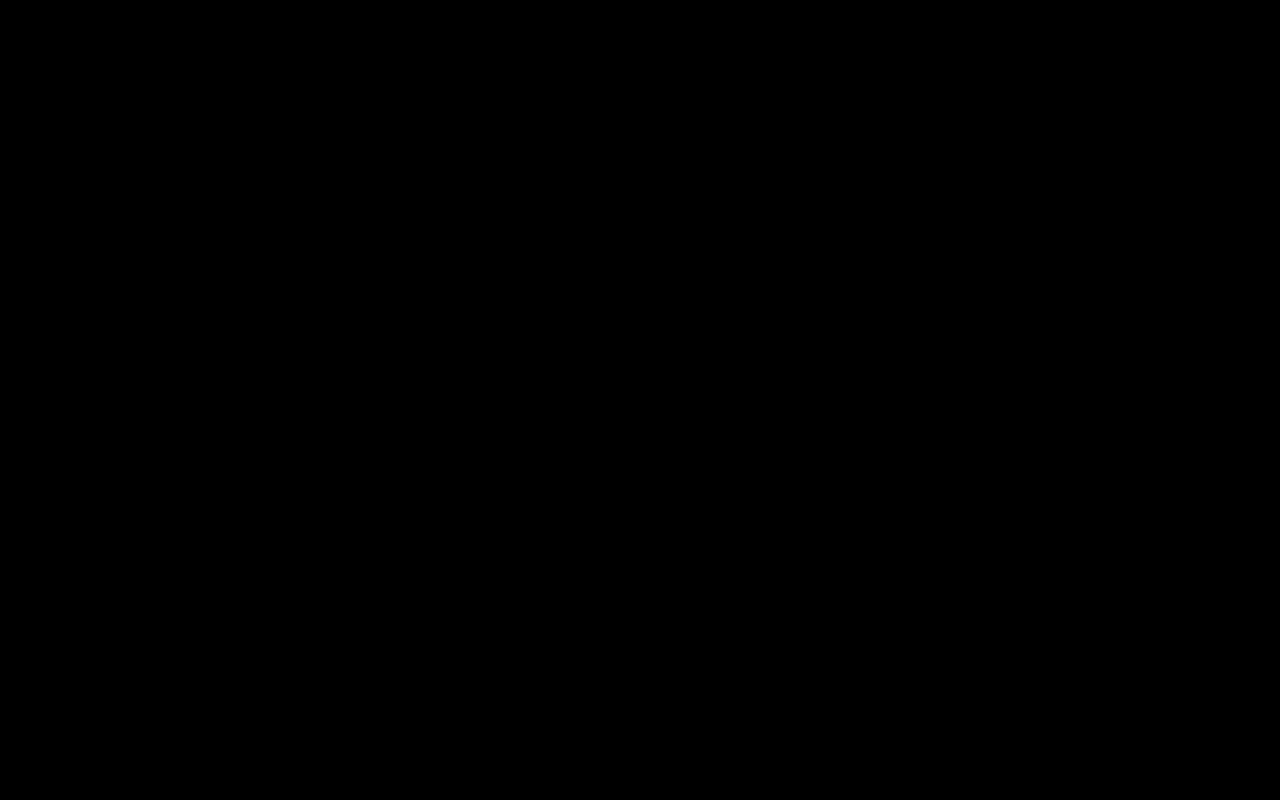
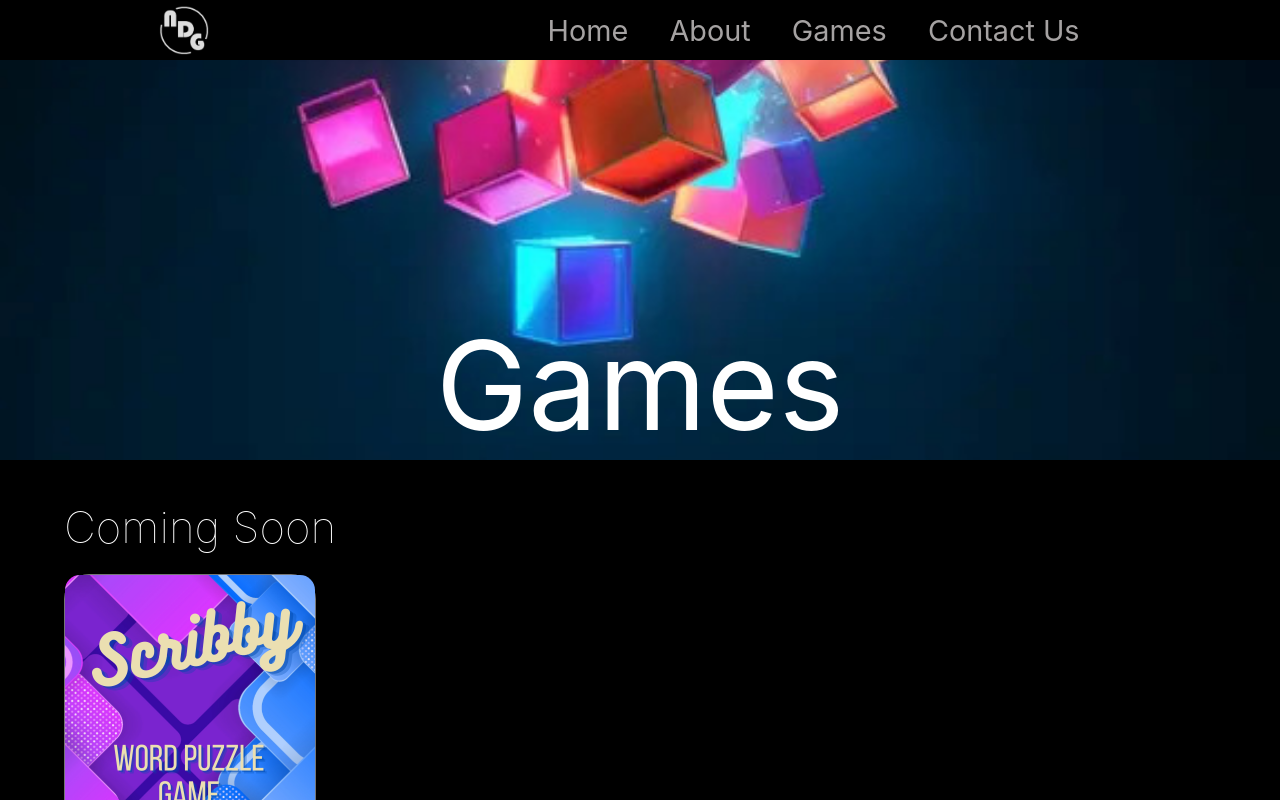
Before and after one commit to SamCentury1/no_damn_good, a React (Create React App) app: page /games in a window 1280 px wide. Before the commit this address had no page. Shown: the top 800 px of the page. Built offline with nearby package versions, Linux system fonts and the light colour scheme; a web font is replaced by a local one.

Commit message:
added the route to the 'games' page

```diff
--- a/src/App.js
+++ b/src/App.js
@@ -6,6 +6,7 @@ import HomePage from './views/home_page/HomePage';
 import About from './views/about/About';
 import ScribbyPage2 from './views/scribby/ScribbyPage2';
 import PrivacyPage from './components/PrivacyPage/PrivacyPage';
+import GamesPage from './views/games_page/GamesPage';
 // import NavBar from './components/NavBar/NavBar';
 // import Footer from './components/Footer'
 
@@ -24,6 +25,9 @@ function App() {
 
           <Route path="/about" element={<About/>} />
 
+          <Route path="/games" element={<GamesPage/>} />
+
+
         </Routes>
 
       </div>
--- a/src/components/GamePage/GamePage.css
+++ b/src/components/GamePage/GamePage.css
@@ -137,7 +137,6 @@
     height: 100%;
     display: flex;
     flex-direction: column;
-
     justify-content: space-around;
     align-items: center;
     padding: 30px 0px;
@@ -153,7 +152,7 @@
 /* ================================================================
 ========================= MOBILE =================================
 ================================================================= */
-@media only screen and (max-width: 768px) {
+@media only screen and (max-width: 1200px) {
     .game-page-container {
         height: 100%;
         /* height: calc(100vh - 60px); */
@@ -161,6 +160,16 @@
         display: flex;
         flex-direction: column;
         justify-content: center;
+    }
+
+    .game-details-container{
+        width: 100%;
+        height: 100%;
+        display: flex;
+        flex-direction: column;
+        justify-content: space-around;
+        align-items: center;
+        padding: 00px 0px;
     }
 
     .game-left-panel {
@@ -184,9 +193,11 @@
         align-items: center;
     }
 
+
     .game-main-logo {
         border-radius: 10%;
         width: 100%;
+        max-width: 350px;
     }
 
     .game-app-store-container {
@@ -223,5 +234,8 @@
         padding: 10px;
     }
 
+    .game-right-panel-links {
+        display: none;
+    }
 
 }
--- a/src/components/GamePage/components/Carousel/Carousel.js
+++ b/src/components/GamePage/components/Carousel/Carousel.js
@@ -86,11 +86,10 @@ const Carousel = ({gameData}) => {
         var initial = {}
         var animate = {}
         if (direction === 'left') {
+            initial = {x:'-250%', scale: 0.0}
+            animate = {x:'-250%', scale: 0.0}
+        } else if (direction === 'right') {
             initial = {x:'-150%', scale: 0.5}
-            animate = {x:'-250%', scale: 0.0}
-
-        } else if (direction === 'right') {
-            initial = {x:'-250%', scale: 0.0}
             animate = {x:'-250%', scale: 0.0}
         } else {
             initial = {x:'-250%', scale: 0.0}
@@ -105,11 +104,10 @@ const Carousel = ({gameData}) => {
         var initial = {}
         var animate = {}
         if (direction === 'left') {
+            initial = {x:'-250%', scale: 0.0}
+            animate = {x:'-150%', scale: 0.5}
+        } else if (direction === 'right') {
             initial = {x:'0%', scale: 1.0}
-            animate = {x:'-150%', scale: 0.5}
-
-        } else if (direction === 'right') {
-            initial = {x:'-250%', scale: 0.0}
             animate = {x:'-150%', scale: 0.5}
         } else {
             initial = {x:'-150%', scale: 0.5}
@@ -125,11 +123,11 @@ const Carousel = ({gameData}) => {
         var initial = {}
         var animate = {}
         if (direction === 'left') {
+            initial = {x:'-150%', scale: 0.5}
+            animate = {x:'0%', scale: 1.0}
+        } else if (direction === 'right'){
             initial = {x:'150%', scale: 0.5}
             animate = {x:'0%', scale: 1}
-        } else if (direction === 'right'){
-            initial = {x:'-150%', scale: 0.5}
-            animate = {x:'0%', scale: 1.0}
         } else {
             initial = {x:'0%', scale: 1}
             animate = {x:'0%', scale: 1}
@@ -142,10 +140,10 @@ const Carousel = ({gameData}) => {
         var initial = {}
         var animate = {}
         if (direction === 'left') {
-            initial = {x:'250%', scale: 0.0}
+            initial = {x:'0%', scale: 1.0}
             animate = {x:'150%', scale: 0.5}
         } else if (direction === 'right') {
-            initial = {x:'0%', scale: 1.0}
+            initial = {x:'250%', scale: 0.0}
             animate = {x:'150%', scale: 0.5}
         } else {
             initial = {x:'150%', scale: 0.5}
@@ -159,11 +157,10 @@ const Carousel = ({gameData}) => {
         var initial = {}
         var animate = {}
         if (direction === 'left') {
+            initial = {x:'150%', scale: 0.5}
+            animate = {x:'250%', scale: 0.0}
+        } else if (direction === 'right') {
             initial = {x:'250%', scale: 0.0}
-            animate = {x:'250%', scale: 0.0}
-
-        } else if (direction === 'right') {
-            initial = {x:'150%', scale: 0.5}
             animate = {x:'250%', scale: 0.0}
         } else {
             initial = {x:'250%', scale: 0.0}
@@ -194,7 +191,7 @@ const Carousel = ({gameData}) => {
                     >
                         <img
                             className='carousel-image side-image'
-                            src={require(`../../../../assets/img/${data.gameName}/gameplay_${getCurrentIndexNumber(currentIndex+2, data.images)}.png`)}
+                            src={require(`../../../../assets/img/${data.gameName}/gameplay_${getCurrentIndexNumber(currentIndex-2, data.images)}.png`)}
                             alt=''
 
                         />
@@ -210,7 +207,7 @@ const Carousel = ({gameData}) => {
                     >
                         <img
                             className='carousel-image'
-                            src={require(`../../../../assets/img/${data.gameName}/gameplay_${getCurrentIndexNumber(currentIndex+1, data.images)}.png`)}
+                            src={require(`../../../../assets/img/${data.gameName}/gameplay_${getCurrentIndexNumber(currentIndex-1, data.images)}.png`)}
                             alt=''
 
                         />
@@ -238,7 +235,7 @@ const Carousel = ({gameData}) => {
                     >
                         <img
                             className='carousel-image'
-                            src={require(`../../../../assets/img/${data.gameName}/gameplay_${getCurrentIndexNumber(currentIndex-1,data.images)}.png`)}
+                            src={require(`../../../../assets/img/${data.gameName}/gameplay_${getCurrentIndexNumber(currentIndex+1,data.images)}.png`)}
                             alt=''
 
                         />
@@ -253,7 +250,7 @@ const Carousel = ({gameData}) => {
                     >
                         <img
                             className='carousel-image side-image'
-                            src={require(`../../../../assets/img/${data.gameName}/gameplay_${getCurrentIndexNumber(currentIndex-2,data.images)}.png`)}
+                            src={require(`../../../../assets/img/${data.gameName}/gameplay_${getCurrentIndexNumber(currentIndex+2,data.images)}.png`)}
                             alt=''
                         />
                     </motion.div>
--- /dev/null
+++ b/src/views/games_page/GamesPage.css
@@ -0,0 +1,55 @@
+.games-page-container {
+    display: flex;
+    flex-direction: column;
+    height: 100%;
+}
+
+
+
+.games-page-head-container {
+    background-color: blue;
+    height: 50vh;
+    display: flex;
+    flex-direction: column;
+    justify-content: flex-end;
+    align-items: center;
+}
+
+.game-page-head-image {
+    height: 100%;
+    width: 100%;
+    position: absolute;
+    object-fit:cover;
+}
+
+.games-page-head-label {
+    font-size: 124px;
+    color: white;
+    z-index: 1;
+
+}
+
+.games-page-content-section {
+    height: 100vh;
+    background-color: black;
+    padding: 20px 0px;
+}
+
+.coming-soon-label {
+    width: 90%;
+    font-size: 44px;
+    color: white;
+    font-weight: 100;
+    margin: auto;
+    padding: 20px 0px;
+}
+
+.coming-soon-container {
+    width: 90%;
+    margin: auto;
+    display: flex;
+    flex-direction: row;
+    flex-wrap: wrap;
+    justify-content: flex-start;
+    align-items: center;
+}
--- /dev/null
+++ b/src/views/games_page/GamesPage.js
@@ -0,0 +1,33 @@
+import React from 'react'
+import './GamesPage.css'
+import NavBar from '../../components/NavBar/NavBar'
+import Footer from '../../components/Footer/Footer'
+import PortfolioCard from '../home_page/components/portfolio/components/portfolio_card/PortfolioCard'
+
+const GamesPage = () => {
+  return (
+    <div className='games-page-container'>
+        <NavBar/>
+
+        <div className='games-page-head-container'>
+            <img src={require('../../assets/img/temp_games_page_bg.jpg')} alt='' className='game-page-head-image' />
+
+            <div className='games-page-head-label'>Games</div>
+        </div>
+
+        <div className='games-page-content-section'>
+            <div className='coming-soon-label'>Coming Soon</div>
+            <div className='coming-soon-container'>
+                <div>
+                    < PortfolioCard app={'scribby'} />
+                </div>
+            </div>
+        </div>
+
+        <Footer/>
+
+    </div>
+  )
+}
+
+export default GamesPage
```
Also changed, not shown: src/assets/img/temp_games_page_bg.jpg (added).
